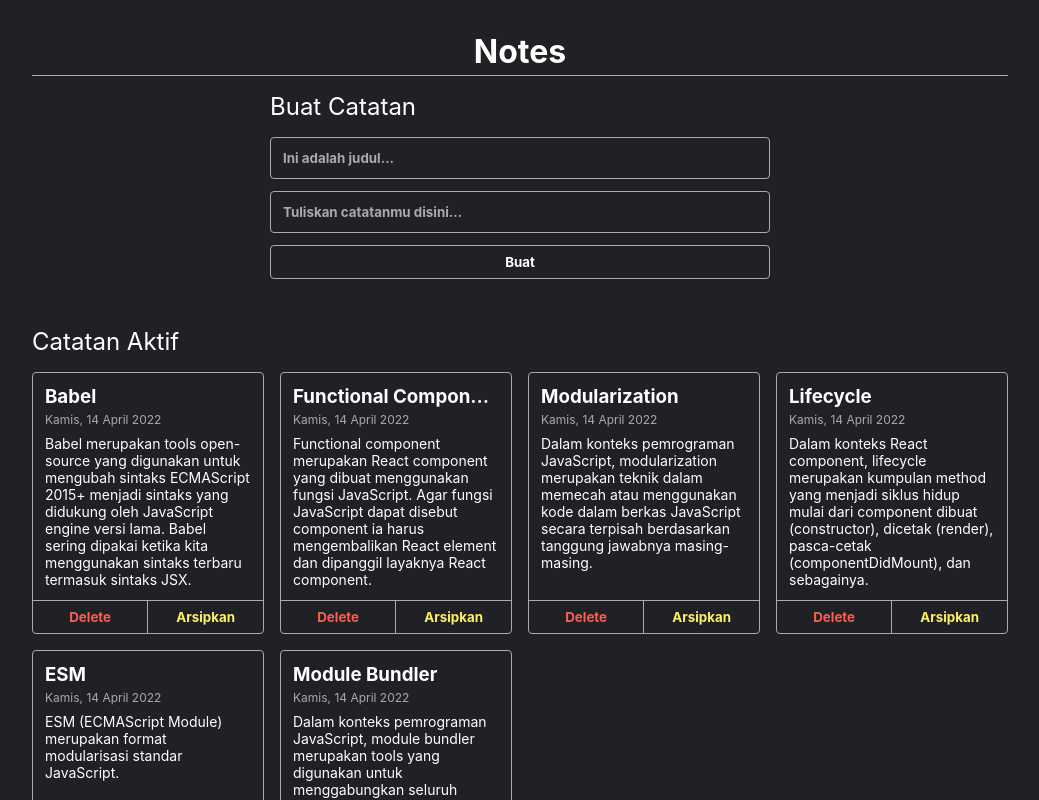
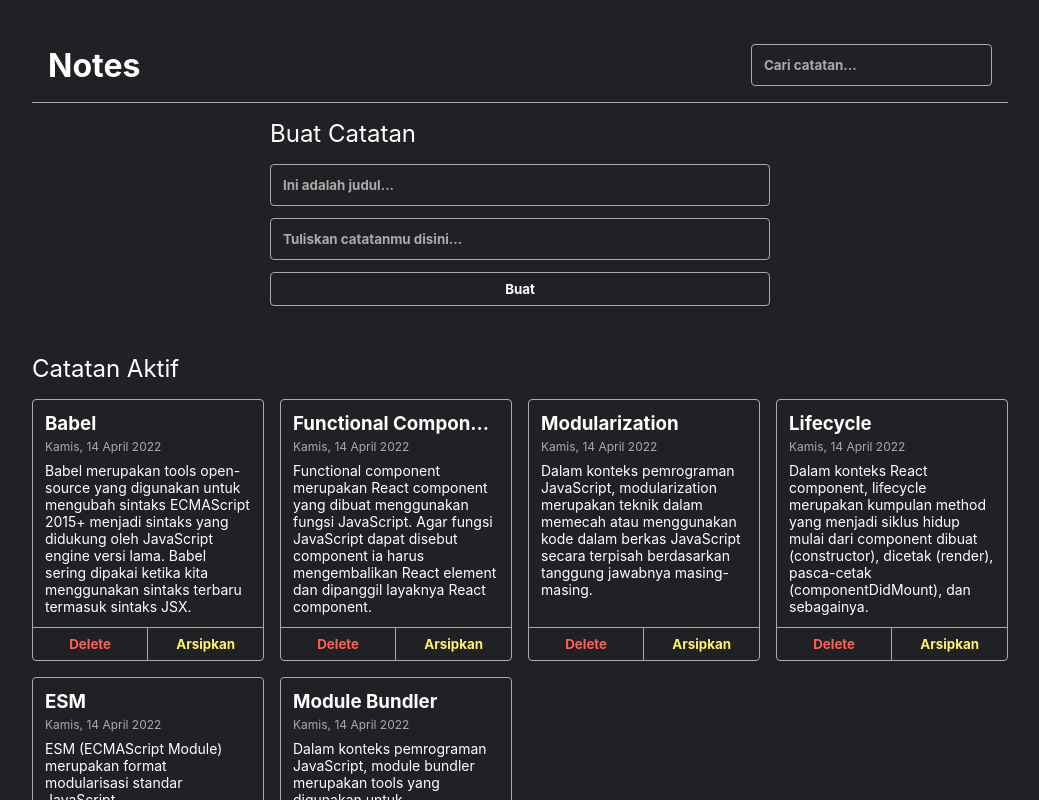
Before and after one commit to taripuspitasari/personal-notes, a React (Vite) app: page / in a window 1280 px wide. Shown: the top 800 px of the page, without its empty margins (120-1159 px from the left). Built offline with nearby package versions, Linux system fonts and the light colour scheme.

Commit message:
Adding search bar and fixing archive button

```diff
--- a/src/components/ArchiveButton.jsx
+++ b/src/components/ArchiveButton.jsx
@@ -1,9 +1,9 @@
 import React from "react";
 
-function ArchiveButton({id, onArchive}) {
+function ArchiveButton({id, archived, onArchive}) {
   return (
     <button className="note-item__archive-button" onClick={() => onArchive(id)}>
-      Arsipkan
+      {archived === true ? "Pindahkan" : "Arsipkan"}
     </button>
   );
 }
--- a/src/components/NoteApp.jsx
+++ b/src/components/NoteApp.jsx
@@ -2,17 +2,28 @@ import React from "react";
 import NoteList from "./NoteList";
 import {getInitialData} from "../utils/index";
 import NoteInput from "./NoteInput";
+import SearchBar from "./SearchBar";
 
 class NoteApp extends React.Component {
   constructor(props) {
     super(props);
     this.state = {
       notes: getInitialData(),
+      title: "",
     };
 
+    this.onSearchHandler = this.onSearchHandler.bind(this);
     this.onDeleteHandler = this.onDeleteHandler.bind(this);
     this.onArchiveHandler = this.onArchiveHandler.bind(this);
     this.onAddNoteHandler = this.onAddNoteHandler.bind(this);
+  }
+
+  onSearchHandler({search}) {
+    this.setState(() => {
+      return {
+        title: search,
+      };
+    });
   }
 
   onDeleteHandler(id) {
@@ -45,12 +56,19 @@ class NoteApp extends React.Component {
   }
 
   render() {
+    const searchNote = this.state.notes.filter(note =>
+      note.title.toLowerCase().includes(this.state.title.toLowerCase())
+    );
     return (
       <div className="note-app__body">
-        <h1 className="note-app__header">Notes</h1>
+        <div className="note-app__header">
+          <h1>Notes</h1>
+          <SearchBar addSearch={this.onSearchHandler} />
+        </div>
+
         <NoteInput addNote={this.onAddNoteHandler} />
         <NoteList
-          notes={this.state.notes}
+          notes={searchNote}
           onDelete={this.onDeleteHandler}
           onArchive={this.onArchiveHandler}
         />
--- a/src/components/NoteItem.jsx
+++ b/src/components/NoteItem.jsx
@@ -3,13 +3,13 @@ import NoteItemContent from "./NoteItemContent";
 import DeleteButton from "./DeleteButton";
 import ArchiveButton from "./ArchiveButton";
 
-function NoteItem({title, body, createdAt, id, onDelete, onArchive}) {
+function NoteItem({title, body, createdAt, id, archived, onDelete, onArchive}) {
   return (
     <div className="note-item">
       <NoteItemContent title={title} body={body} createdAt={createdAt} />
       <div className="note-item__action">
         <DeleteButton id={id} onDelete={onDelete} />
-        <ArchiveButton id={id} onArchive={onArchive} />
+        <ArchiveButton id={id} archived={archived} onArchive={onArchive} />
       </div>
     </div>
   );
--- a/src/components/NoteList.jsx
+++ b/src/components/NoteList.jsx
@@ -18,7 +18,7 @@ function NoteList({notes, onDelete, onArchive}) {
               onArchive={onArchive}
               {...note}
             />
-          ))}{" "}
+          ))}
         </div>
       ) : (
         <div>
@@ -36,7 +36,7 @@ function NoteList({notes, onDelete, onArchive}) {
               onArchive={onArchive}
               {...note}
             />
-          ))}{" "}
+          ))}
         </div>
       ) : (
         <div>
--- /dev/null
+++ b/src/components/SearchBar.jsx
@@ -0,0 +1,35 @@
+import React from "react";
+
+class SearchBar extends React.Component {
+  constructor(props) {
+    super(props);
+
+    this.state = {
+      search: "",
+    };
+
+    this.onSearchEventHandler = this.onSearchEventHandler.bind(this);
+  }
+
+  onSearchEventHandler(event) {
+    this.setState(() => {
+      return {
+        search: event.target.value,
+      };
+    });
+    this.props.addSearch(this.state);
+  }
+
+  render() {
+    return (
+      <input
+        type="text"
+        placeholder="Cari catatan..."
+        value={this.state.search}
+        onChange={this.onSearchEventHandler}
+      />
+    );
+  }
+}
+
+export default SearchBar;
```
